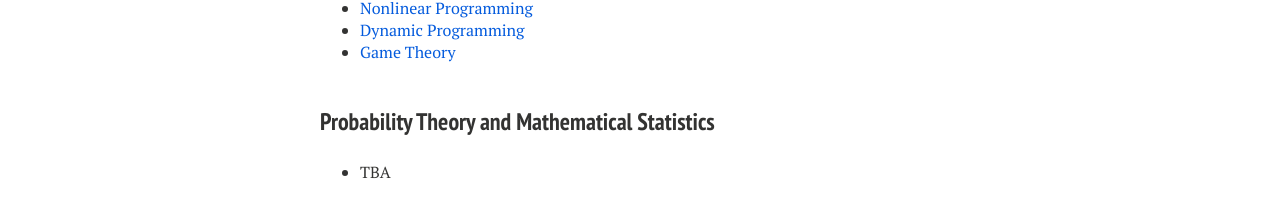
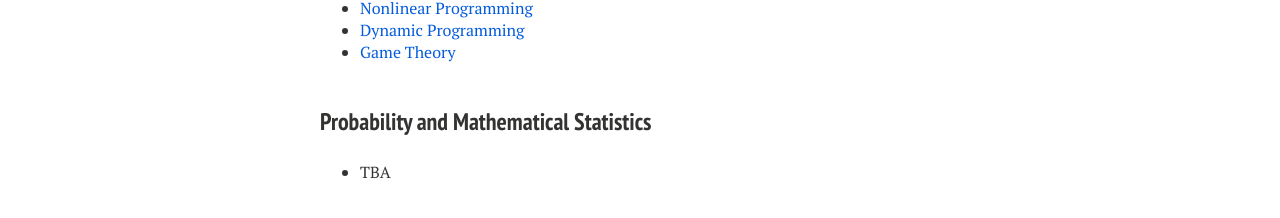
Before and after one commit to xianchaoxiu/xianchaoxiu.github.io, a Jekyll site: the page built from teaching/index.md, in a window 1280 px wide. Shown: the part 519-737 px from the top of the page. Built offline with Jekyll 4.4.1, drawn with Linux system fonts in a browser that asks for light colours; nearby versions of some CDN libraries.

Commit message:
Update index.md

```diff
--- a/teaching/index.md
+++ b/teaching/index.md
@@ -30,5 +30,5 @@ share: false
 - <a href="../teaching/运筹学/对策论.pdf" class="textlink" target="_blank"> Game Theory </a><br><br>
 
 
-### Probability Theory and Mathematical Statistics
+### Probability and Mathematical Statistics
 - TBA
```
